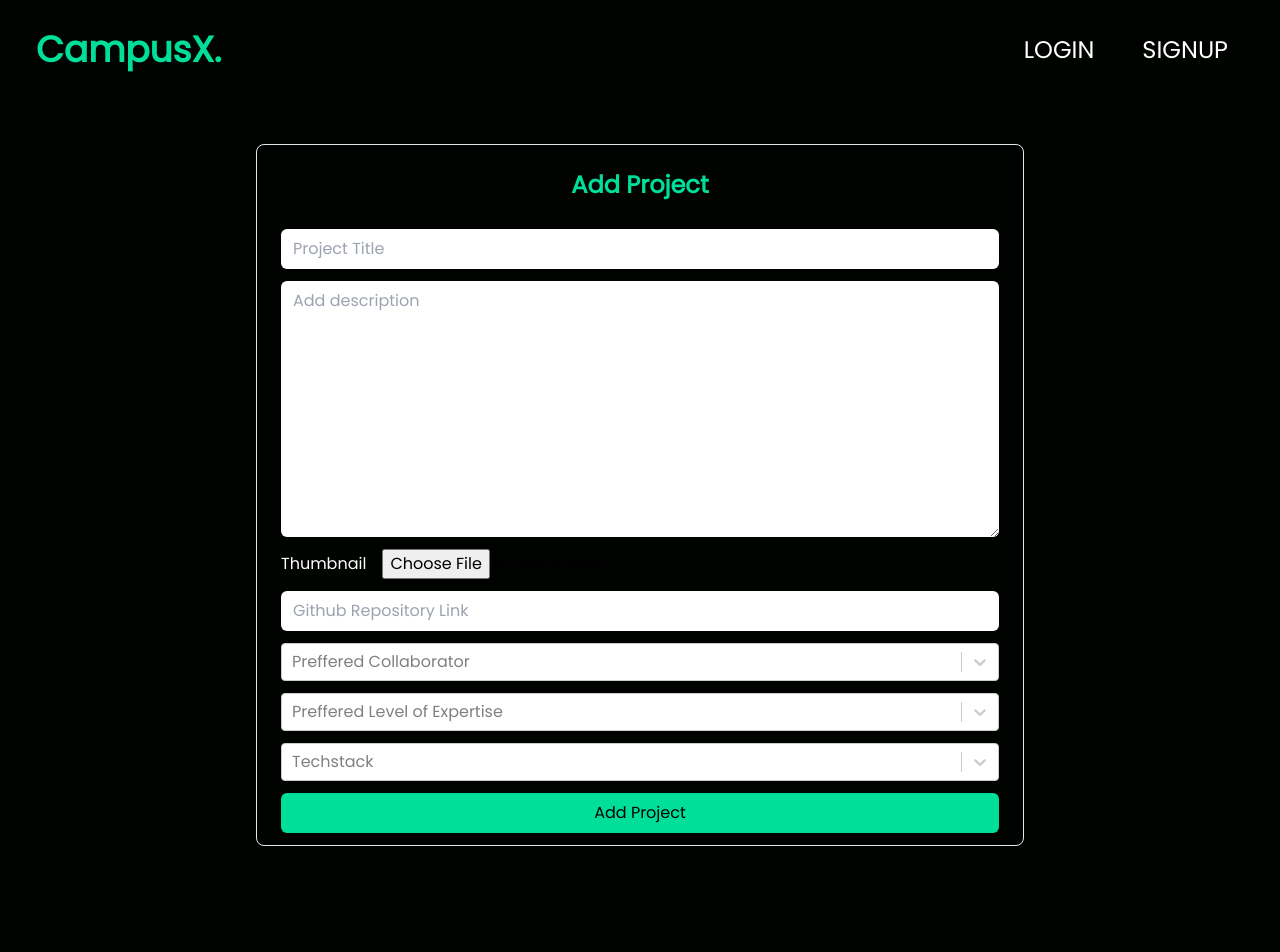
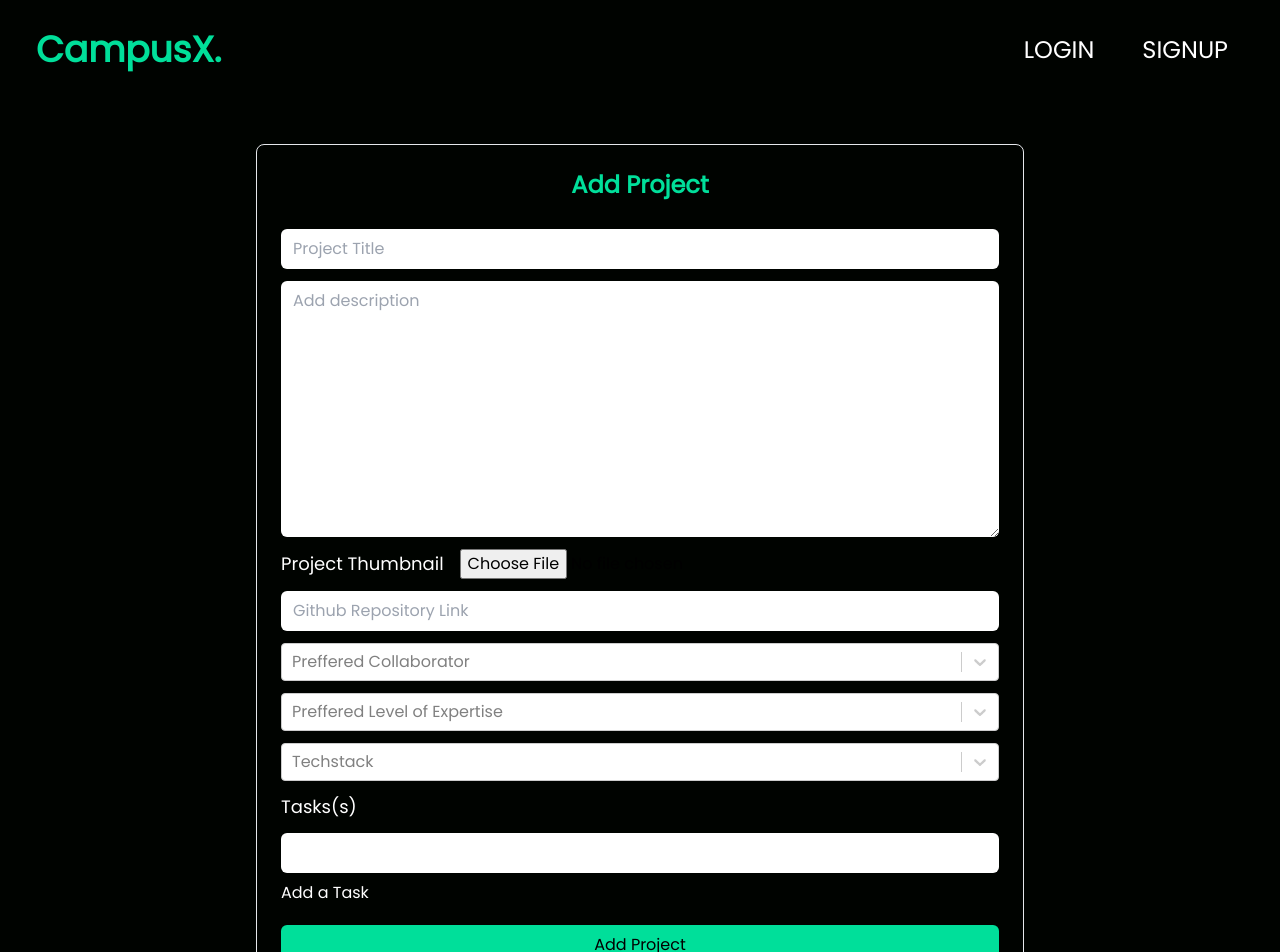
Before and after one commit to Overwatch0812/NASAX, a React (Vite) app in the folder frontend/: page /add in a window 1280 px wide. Shown: the top 952 px of the page. Built offline with nearby package versions, Linux system fonts and the light colour scheme.

Commit message:
Add Project Page done

```diff
--- a/frontend/src/components/AddProject.jsx
+++ b/frontend/src/components/AddProject.jsx
@@ -50,12 +50,29 @@ export default function AddProject() {
 	const [techstack, setTechstack] = useState([]);
 	const [collaborators, setCollaborators] = useState(null);
 	const [expertise, setExpertise] = useState(null);
-
+	const [serviceList, setServiceList] = useState([{ service: null }]);
 	// const handleTech = (selectedOption) => {
 	// 	console.log(selectedOption);
 	// 	setTechstack(selectedOption);
 	// 	console.log(techstack);
 	// };
+
+	const handleServiceChange = (e, index) => {
+		const { name, value } = e.target;
+		const list = [...serviceList];
+		list[index][name] = value;
+		setServiceList(list);
+	};
+
+	const handleServiceRemove = (index) => {
+		const list = [...serviceList];
+		list.splice(index, 1);
+		setServiceList(list);
+	};
+
+	const handleServiceAdd = () => {
+		setServiceList([...serviceList, { service: "" }]);
+	};
 
 	const onSubmit = (e) => {};
 	return (
@@ -93,9 +110,9 @@ export default function AddProject() {
 							<div className="flex items-center gap-4">
 								<label
 									htmlFor="imageFile"
-									className="text-white"
+									className="text-white text-lg"
 								>
-									Thumbnail
+									Project Thumbnail
 								</label>
 								<input
 									type="file"
@@ -133,7 +150,55 @@ export default function AddProject() {
 							placeholder="Techstack"
 							onChange={(e) => setTechstack(e)}
 						/>
-						{console.log(collaborators)}
+						<label htmlFor="service" className="text-white text-lg">
+							Tasks(s)
+						</label>
+						{serviceList.map((singleService, index) => (
+							<div key={index} className="services">
+								<div className="first-division text-white gap-3">
+									<input
+										name="service"
+										type="text"
+										id="service"
+										value={singleService.service}
+										onChange={(e) =>
+											handleServiceChange(e, index)
+										}
+										className="text-black w-full px-3 py-2 rounded-md"
+										required
+									/>
+									<div className="flex gap-3 my-2">
+										{serviceList.length - 1 === index &&
+											serviceList.length < 4 && (
+												<button
+													type="button"
+													onClick={handleServiceAdd}
+													className="add-btn"
+												>
+													<span>Add a Task</span>
+												</button>
+											)}
+										<div className="second-division text-white">
+											{serviceList.length !== 1 && (
+												<button
+													type="button"
+													onClick={() =>
+														handleServiceRemove(
+															index
+														)
+													}
+													className="remove-btn"
+												>
+													<span>Remove</span>
+												</button>
+											)}
+											{console.log(serviceList)}
+										</div>
+									</div>
+								</div>
+							</div>
+						))}
+
 						<button
 							type="submit"
 							className="text-black bg-[#00df9a] py-2 px-3 rounded-md"
```
